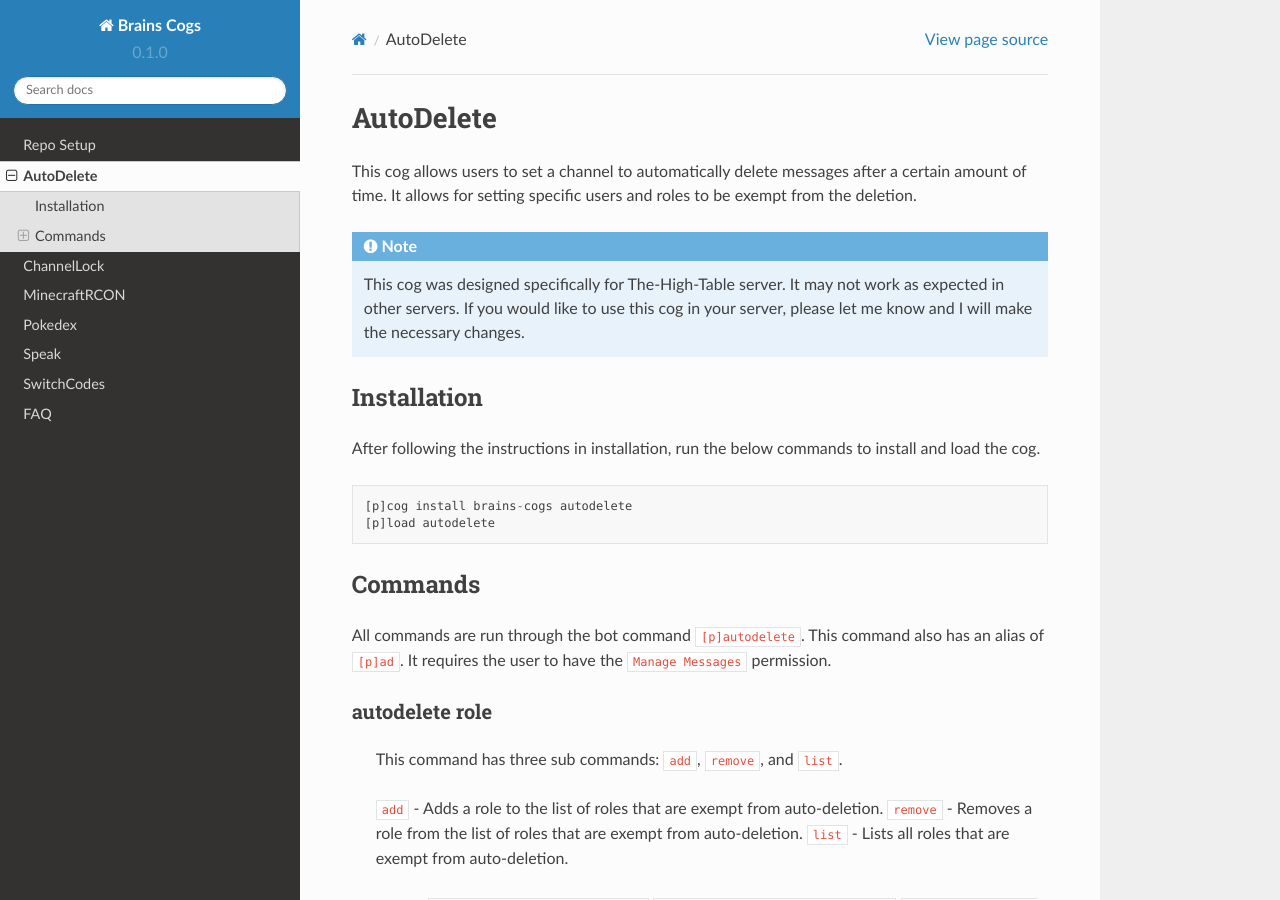
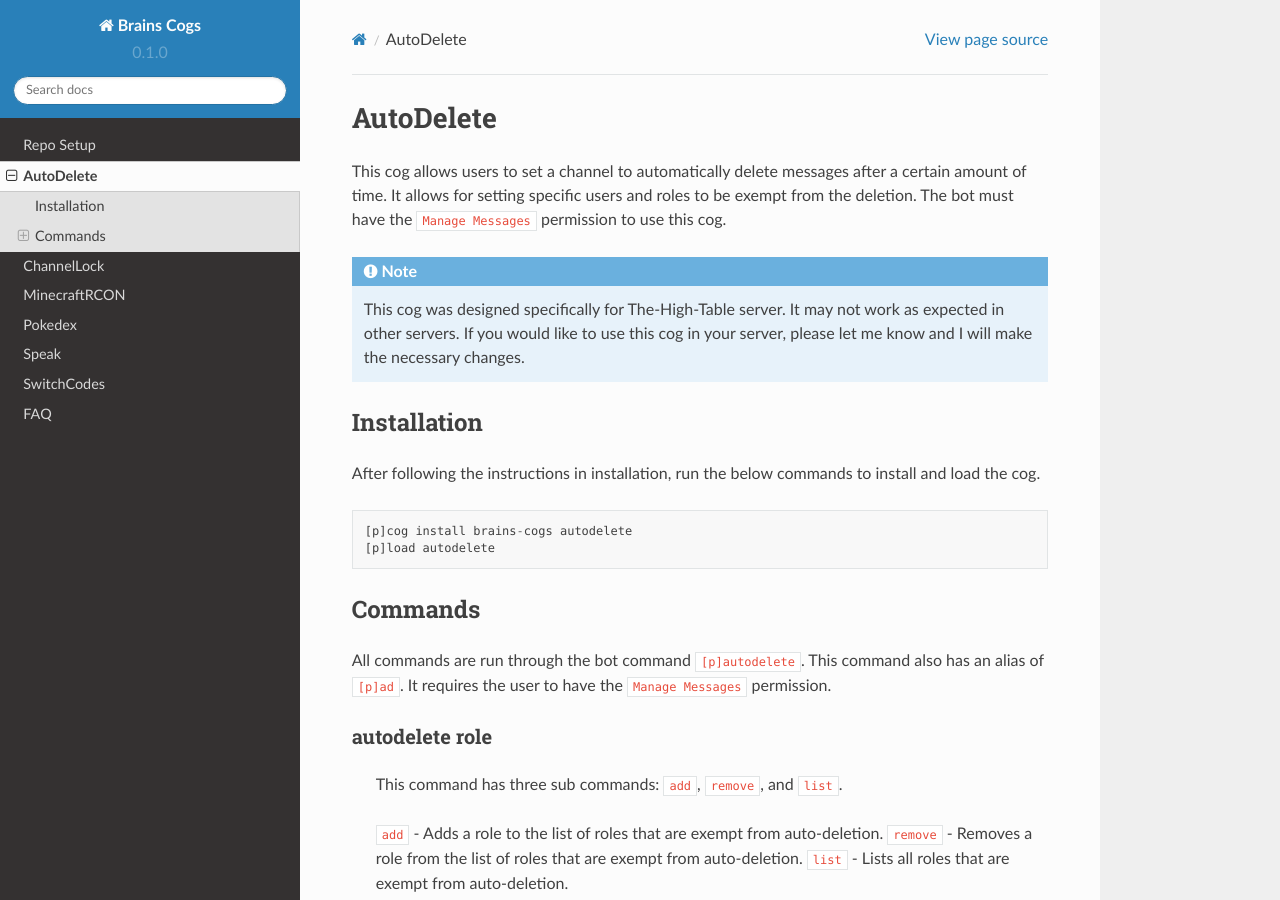
Before and after one commit to jscarfo11/BrainsCogs, a Sphinx documentation site: the page built from docs/source/AutoDelete.rst, in a window 1280 px wide and 900 px high. Built offline with Sphinx 7.4.7 and the Read the Docs theme 2.0.0, drawn with Linux system fonts in a browser that asks for light colours.

Commit message:
Add proper information for the permission requirements for AutoDelete.

```diff
--- a/docs/source/AutoDelete.rst
+++ b/docs/source/AutoDelete.rst
@@ -2,7 +2,7 @@
 AutoDelete
 ================
 
-This cog allows users to set a channel to automatically delete messages after a certain amount of time. It allows for setting specific users and roles to be exempt from the deletion.
+This cog allows users to set a channel to automatically delete messages after a certain amount of time. It allows for setting specific users and roles to be exempt from the deletion. The bot must have the ``Manage Messages`` permission to use this cog.
 
 .. note::
 
```
